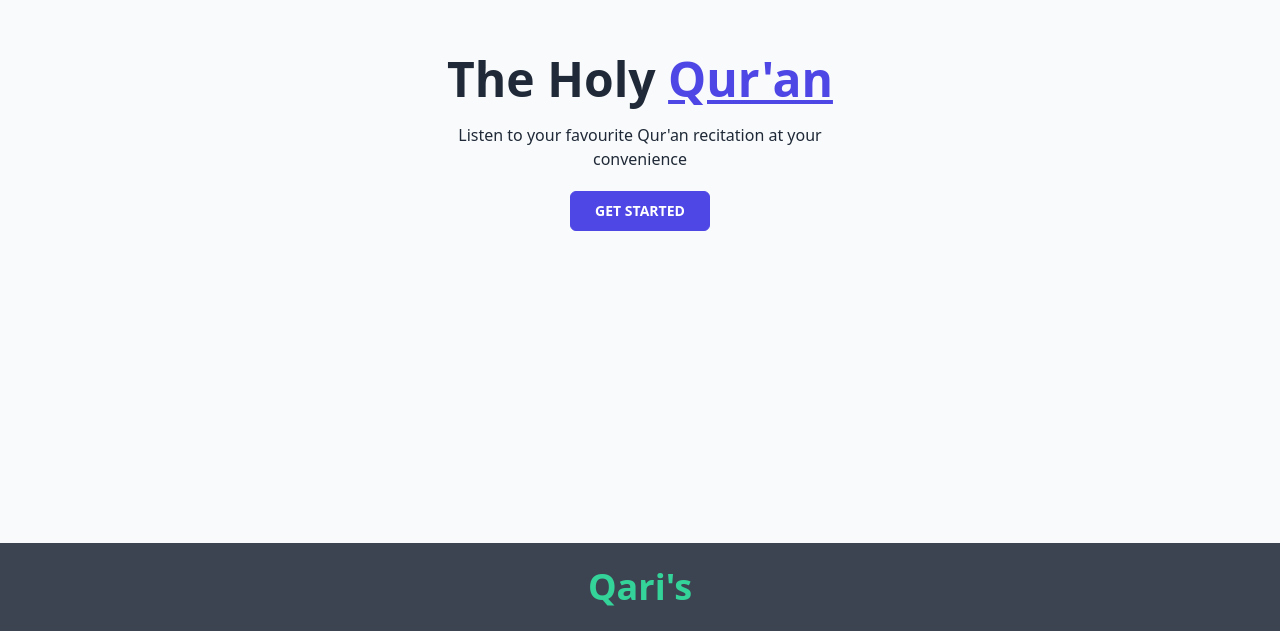
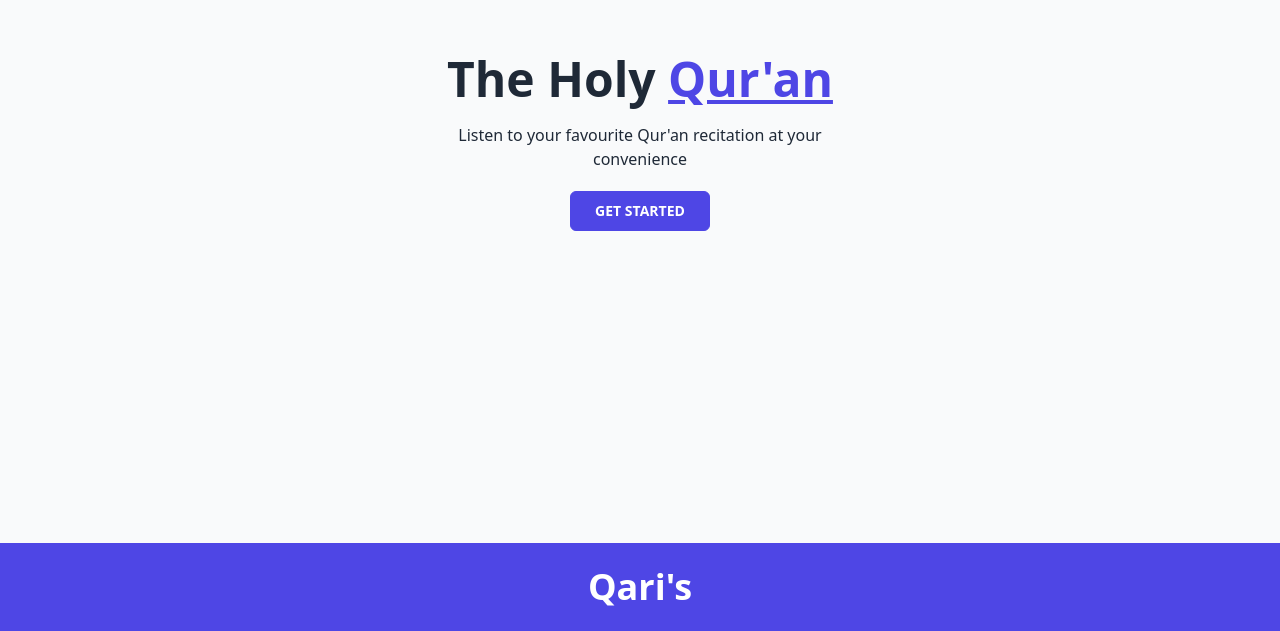
Before and after one commit to Awaddd/The-Holy-Quran, a React (Vite) app: page / in a window 1280 px wide. Shown: the part 257-888 px from the top of the page. Built offline with nearby package versions, Linux system fonts and the light colour scheme.

Commit message:
Created reciters and added it to the landing page

```diff
--- /dev/null
+++ b/src/Components/Reciters/Reciters.tsx
@@ -0,0 +1,16 @@
+import React from "react"
+import Section from "../../Library/Components/Section/Section"
+
+export interface RecitersProps {
+
+}
+
+function Reciters ({}: RecitersProps) {
+    return (
+        <Section classes='bg-primary text-center text-white'>
+            <h2 className="text-4xl font-extrabold">Qari's</h2>
+        </Section>
+    )
+}
+
+export default Reciters
--- a/src/Pages/Home.tsx
+++ b/src/Pages/Home.tsx
@@ -3,7 +3,7 @@ import '../Assets/CSS/App.css'
 import Chapters from '../Components/Chapters/Chapters'
 import Button from '../Library/Components/Button/Button'
 import Hero from '../Library/Components/Hero/Hero'
-import Section from '../Library/Components/Section/Section'
+import Reciters from '../Components/Reciters/Reciters'
 
 function Home() {
 
@@ -22,11 +22,7 @@ function Home() {
     return (
         <main>
             <Hero title={title} content={content} action={button}></Hero>
-            <Section classes="h-25 bg-neutral text-white text-center">
-                <h2 ref={qariRef} className="text-4xl font-extrabold text-accent">Qari's</h2>
-            </Section>
-
-            {/* <Chapters></Chapters> */}
+            <Reciters></Reciters>
         </main>
     )
 }
```
